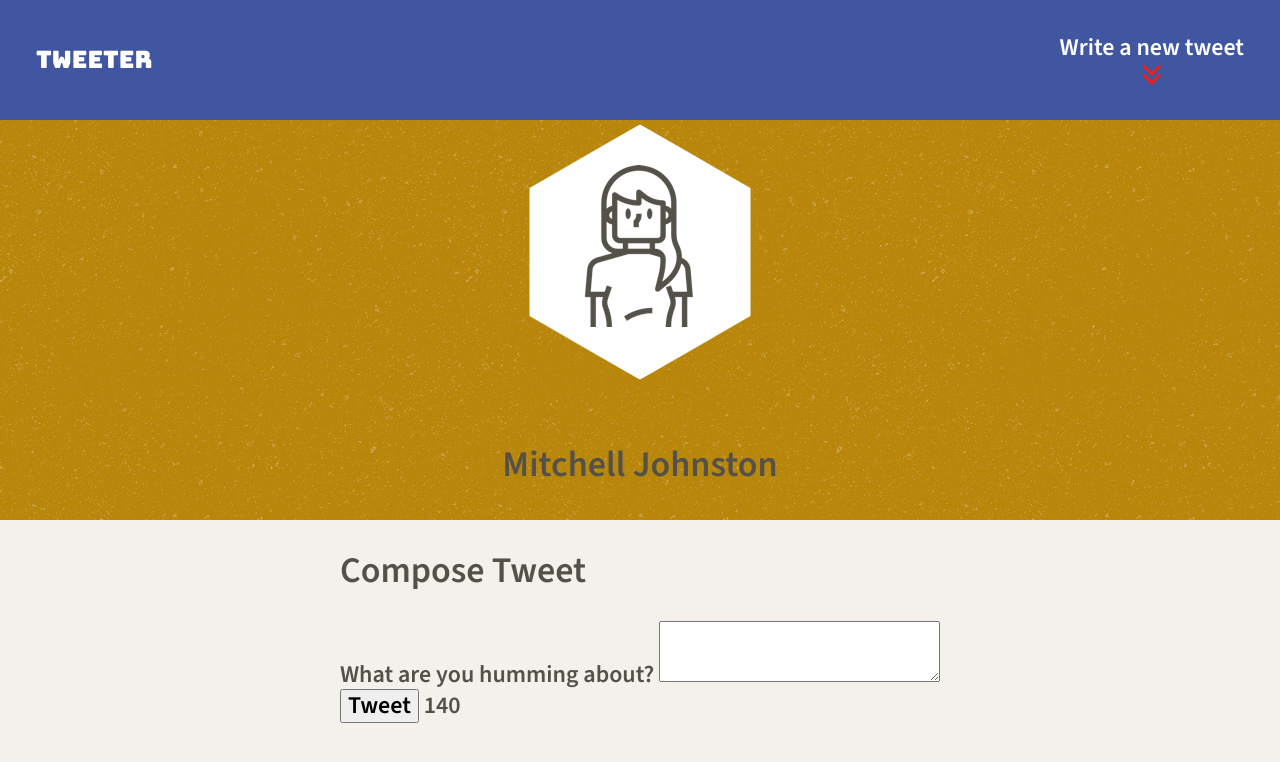
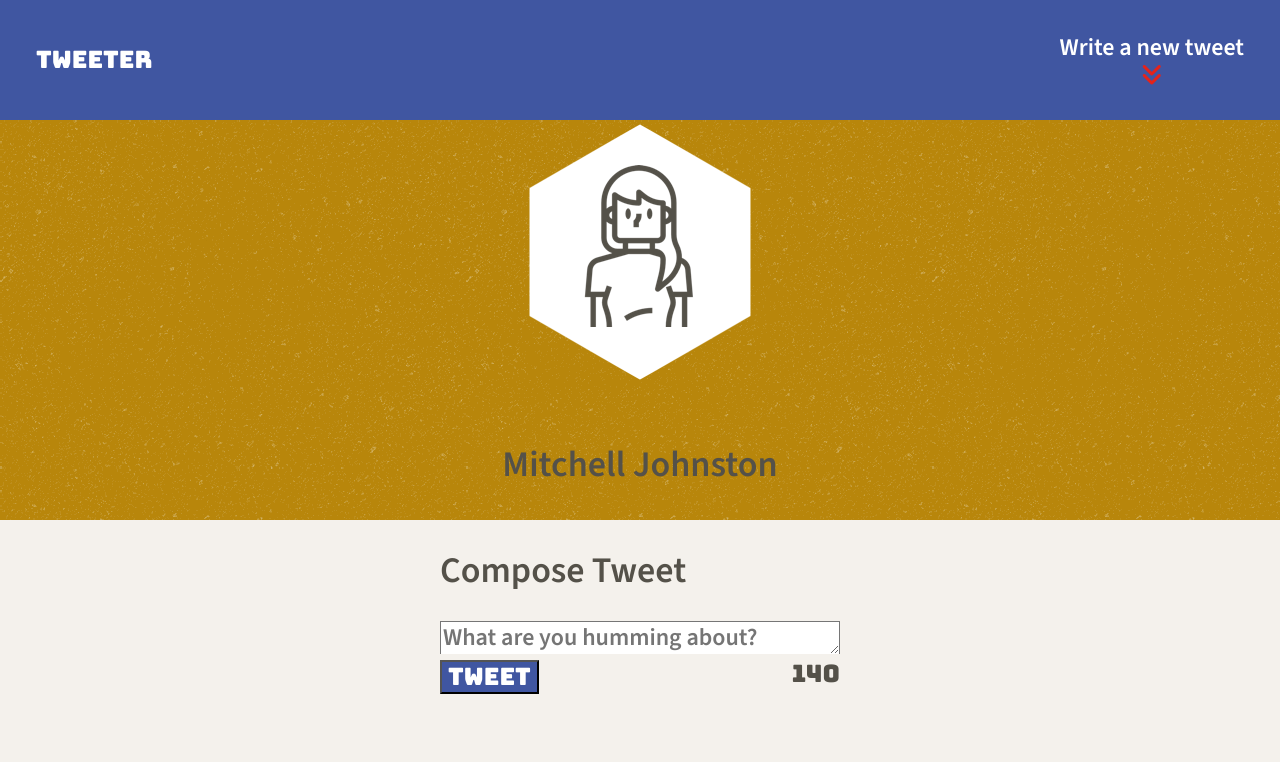
Before and after one commit to mxtchjohnston/tweeter-app, a website: page public/index.html in a window 1280 px wide. Drawn offline with nearby package versions, Linux system fonts and the light colour scheme.

Commit message:
basic styling (incomplete)

```diff
--- a/public/index.html
+++ b/public/index.html
@@ -17,6 +17,7 @@
     <link rel="stylesheet" href="/styles/layout.css" type="text/css" />
     <link rel="stylesheet" href="/styles/nav.css" type="text/css" />
     <link rel="stylesheet" href="/styles/header.css" type="text/css" />
+    <link rel="stylesheet" href="/styles/new-tweet.css" type="text/css" />
 
     <!-- External JS -->
     <script src="https://ajax.googleapis.com/ajax/libs/jquery/3.4.1/jquery.min.js"></script>
@@ -51,15 +52,16 @@
 
       <section class="new-tweet">
         <h2>Compose Tweet</h2>
-        <form>
-          <label for="tweet-text">What are you humming about?</label>
-          <textarea name="text" id="tweet-text"></textarea>
+        <form method="post" action="/tweets/">
+          <label for="tweet-text"></label>
+          <textarea name="text" id="tweet-text" placeholder="What are you humming about?" rows="1"></textarea>
           <div>
             <button type="submit">Tweet</button>
             <output name="counter" class="counter" for="tweet-text">140</output>
           </div>
         </form>
       </section>
+
     </main>
   </body>
 </html>
--- /dev/null
+++ b/public/styles/new-tweet.css
@@ -0,0 +1,17 @@
+.new-tweet button {
+  background-color: #4056A1;
+  color: white;
+}
+
+.new-tweet div {
+  font-family: 'bungee', 'sans serif';
+  display: flex;
+  justify-content: space-between;
+  width: auto;
+}
+
+.new-tweet textarea {
+  border-bottom-color: black;
+  border-bottom: 1em;
+  width: 400px;
+}
```
